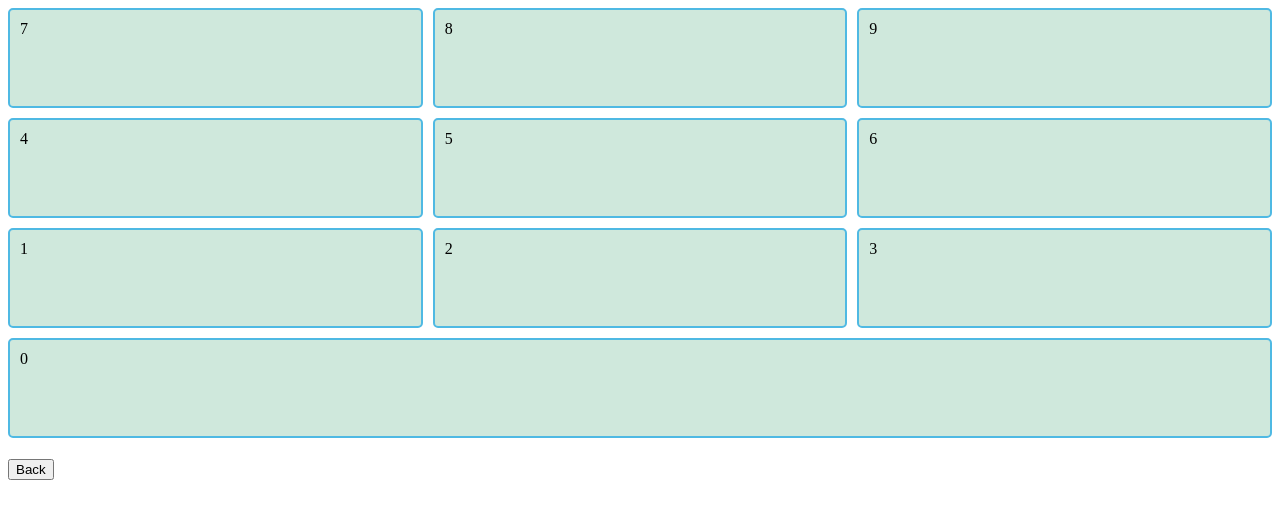
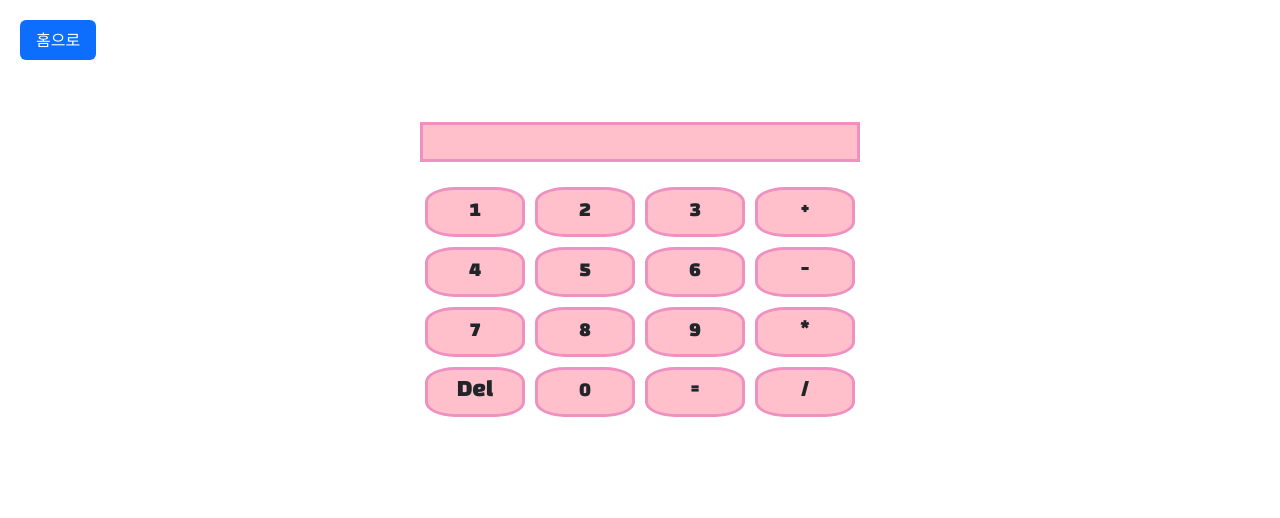
Before and after one commit to xhd24/JS-Project, a plain HTML site: page calculator.html in a window 1280 px wide. Drawn offline with nearby package versions, Linux system fonts and the light colour scheme.

Commit message:
계산기 완성

```diff
--- a/calculator.html
+++ b/calculator.html
@@ -1,79 +1,55 @@
-<style>
-    .wrapper {
-        display: grid;
-        gap: 10px;
-        grid-template-columns: 1fr 1fr 1fr;
-        grid-template-rows: 100px 100px 100px 100px;
-    }
+<!DOCTYPE html>
+<html lang="kor">
 
-    div>div {
-        background-color: rgb(207, 232, 220);
-        border: 2px solid rgb(79, 185, 227);
-        padding: 10px;
-        border-radius: 5px;
-    }
+<head>
+    <meta charset="utf-8">
+    <meta name="viewport" content="width=device-width, initial-scale=1">
+    <link href="https://cdn.jsdelivr.net/npm/bootstrap@5.2.3/dist/css/bootstrap.min.css" rel="stylesheet"
+        integrity="sha384-rbsA2VBKQhggwzxH7pPCaAqO46MgnOM80zW1RWuH61DGLwZJEdK2Kadq2F9CUG65" crossorigin="anonymous">
+    <link rel="stylesheet" href="./css/calculator.css">
+    <link rel="preconnect" href="https://fonts.googleapis.com">
+    <link rel="preconnect" href="https://fonts.gstatic.com" crossorigin>
+    <link href="https://fonts.googleapis.com/css2?family=Black+Han+Sans&family=Nanum+Myeongjo&display=swap"
+        rel="stylesheet">
 
-    #zero {
-        grid-column: 1 / 4;
-    }
-</style>
+</head>
 
 <body>
-    <div class="wrapper">
-        <div>7</div>
-        <div>8</div>
-        <div>9</div>
-        <div>4</div>
-        <div>5</div>
-        <div>6</div>
-        <div>1</div>
-        <div>2</div>
-        <div>3</div>
-        <div id="zero">0</div>
+    <ul class="nav nav-pills">
+        <li class="nav-item">
+            <a class="nav-link active" aria-current="홈으로" href="index.html">홈으로</a>
+        </li>
+    </ul>
+    <div class="content">
+        <div class="calculator">
+            <div class="result"></div>
+            <script src="./calculator.js"></script>
+            <div class="buttonRow">
+                <div class="button" onclick="clicked()">1</div>
+                <div class="button" onclick="clicked()">2</div>
+                <div class="button" onclick="clicked()">3</div>
+                <div class="button" onclick="clicked()">+</div>
+            </div>
+            <div class="buttonRow">
+                <div class="button" onclick="clicked()">4</div>
+                <div class="button" onclick="clicked()">5</div>
+                <div class="button" onclick="clicked()">6</div>
+                <div class="button" onclick="clicked()">-</div>
+            </div>
+            <div class="buttonRow">
+                <div class="button" onclick="clicked()">7</div>
+                <div class="button" onclick="clicked()">8</div>
+                <div class="button" onclick="clicked()">9</div>
+                <div class="button" onclick="clicked()">*</div>
+            </div>
+            <div class="buttonRow">
+                <div class="button" onclick="deleted()">Del</div>
+                <div class="button" onclick="clicked()">0</div>
+                <div class="button" onclick="getRes()">=</div>
+                <div class="button" onclick="clicked()">/</div>
+            </div>
+        </div>
     </div>
-    <h1></h1>
-    <button onclick="back()">Back</button>
-    <script>
-        // 모든 div 선택
-        const btns = document.querySelectorAll('div > div');
-        let cnt = 0;
-        for (const btn of btns) {
-            // 클릭된 div의 text를 h1에 추가
-            btn.addEventListener('click', (event) => {
-                const text = event.target.innerHTML;
+</body>
 
-                if (document.querySelector('h1').innerHTML.length == 0) {
-                    if (text == '0') {
-                        return; // 첫 숫자로 0을 누르면 아무것도 하지 않음
-                    }
-                }
-                document.querySelector('h1').innerHTML += text;
-
-                if ((document.querySelector('h1').innerHTML.length - cnt) % 3 == 0) {
-                    cnt++;
-                    document.querySelector('h1').innerHTML += ',';
-                    return; // h1에 10자리 이상이면 아무것도 하지 않음
-                }
-
-            });
-        }
-        //첫 숫자로 0을 누르면 보이지 않아야 됨
-
-        //3자리마다 통화 표기법, 쉼표 찍기
-        /* Back 버튼 기능 구현 */
-        function back() {
-            //let text= document.querySelector('h1').innerHTML; //innerHTML 까지 변수에 저장하면 문자열 -> 기본 자료형이라 불가/ querySelector('h1')는 참조자료형이라서 가능
-
-            // let text = document.querySelector('h1').innerHTML;
-            // document.querySelector('h1').innerHTML = text.substring(0,text.length-1);
-
-            const h1 = document.querySelector('h1');
-            // h1.innerHTML = h1.innerHTML.substring(0, h1.innerHTML.length - 1)
-            h1.innerHTML = h1.innerHTML.slice(0, -1);
-            if (h1.innerHTML[-1] == ',') {
-                cnt = 1;
-            }
-
-        }
-    </script>
-</body>
+</html>
--- /dev/null
+++ b/calculator.js
@@ -0,0 +1,42 @@
+function clicked() {
+    const text = event.target.innerHTML;
+    document.querySelector('.result').innerHTML += text;
+}
+
+const queue = [];
+
+function getRes() {
+    const text = document.querySelector('.result').innerHTML;
+    let idx = 0;
+    for (let i = 0; i < text.length; i++) {
+        console.log(text[i])
+        if (text[i] == "+" || text[i] == "-" || text[i] == "*" || text[i] == "/") {
+            queue.push(Number(text.substring(idx, i)));
+            queue.push(text[i]);
+            idx = i + 1;
+        } else if (i == text.length - 1) {
+            queue.push(Number(text.substring(idx, text.length)));
+        }
+    }
+    let answer = queue.shift();
+    for (item of queue) {
+        const operator = queue.shift();
+        const num = queue.shift();
+        if(operator=='+'){
+            answer+=num;
+        } else if (operator == '-') {
+            answer-=num;
+        } else if (operator == '/') {
+            answer/=num;
+        } else {
+            answer*=num;
+        }
+        if(queue.length==0) break;
+    }
+    document.querySelector('.result').innerHTML=answer;
+
+}
+
+function deleted() {
+    document.querySelector('.result').innerHTML = ' ';
+}
--- /dev/null
+++ b/css/calculator.css
@@ -0,0 +1,49 @@
+body {
+    padding: 20px;
+    width: 100vw;
+
+}
+.content {
+    display: flex;
+    flex-direction: column;
+    align-items: center;
+    padding:5%;
+}
+
+.calculator {
+    display: flex;
+    flex-direction: column;
+    align-items: center;
+
+}
+
+.result {
+    font-size: 20px;
+    font-family: "Black Han Sans", sans-serif;
+    background-color: pink;
+    border: 3px solid rgb(239, 145, 192);
+    padding:10px;
+    width:100%;
+    height:40px;
+    text-align: right;
+    margin-bottom: 20px;;
+}
+
+.buttonRow {
+    display: flex;
+    flex-direction: row;
+}
+
+.button {
+    width: 100px;
+    height: 50px;
+    background-color: pink;
+    border-radius: 30%;
+    border: 3px solid rgb(239, 145, 192);
+    margin: 5px;
+    line-height: 40px;
+    text-align: center;
+    font-size: 20px;
+    font-family: "Black Han Sans", sans-serif;
+    font-weight: 300;
+}
```
Also changed, not shown: index.html (+1 -1 lines), images/circulator/kitty.png (added), 2 other files.
